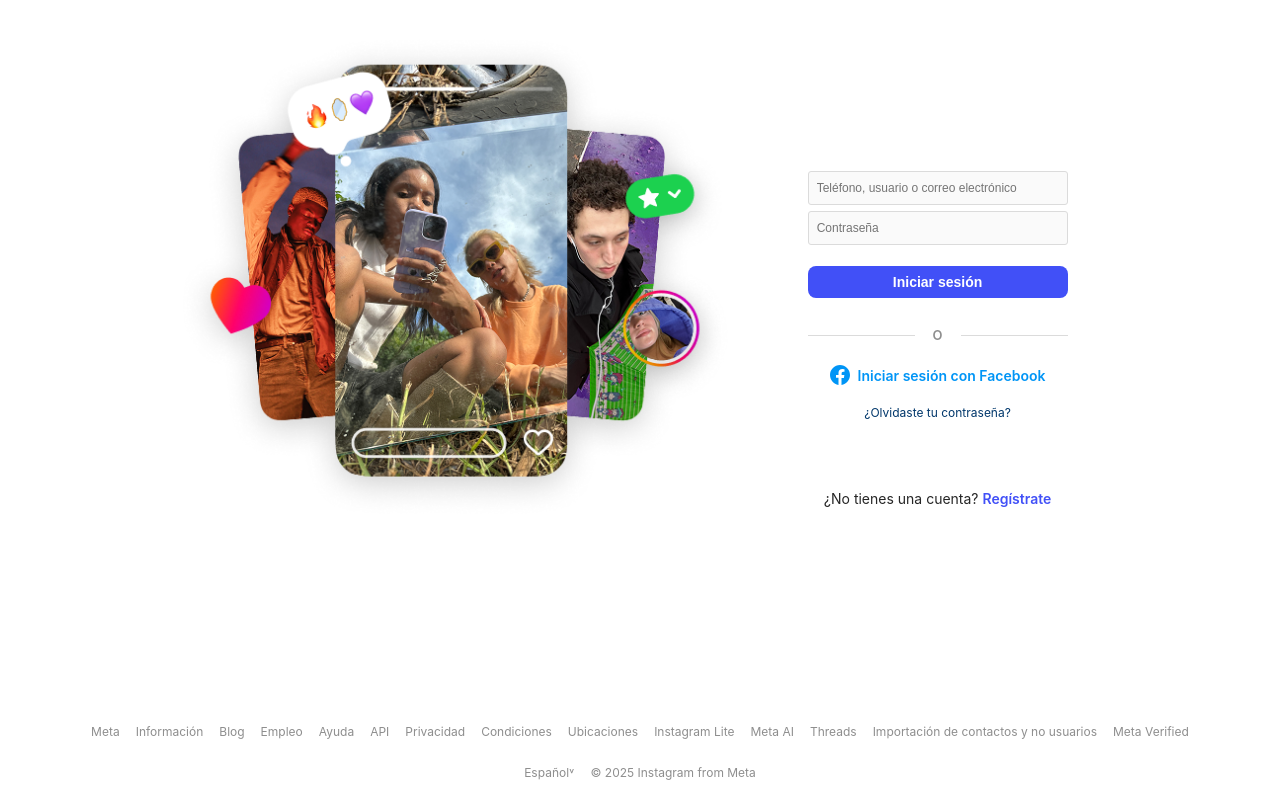
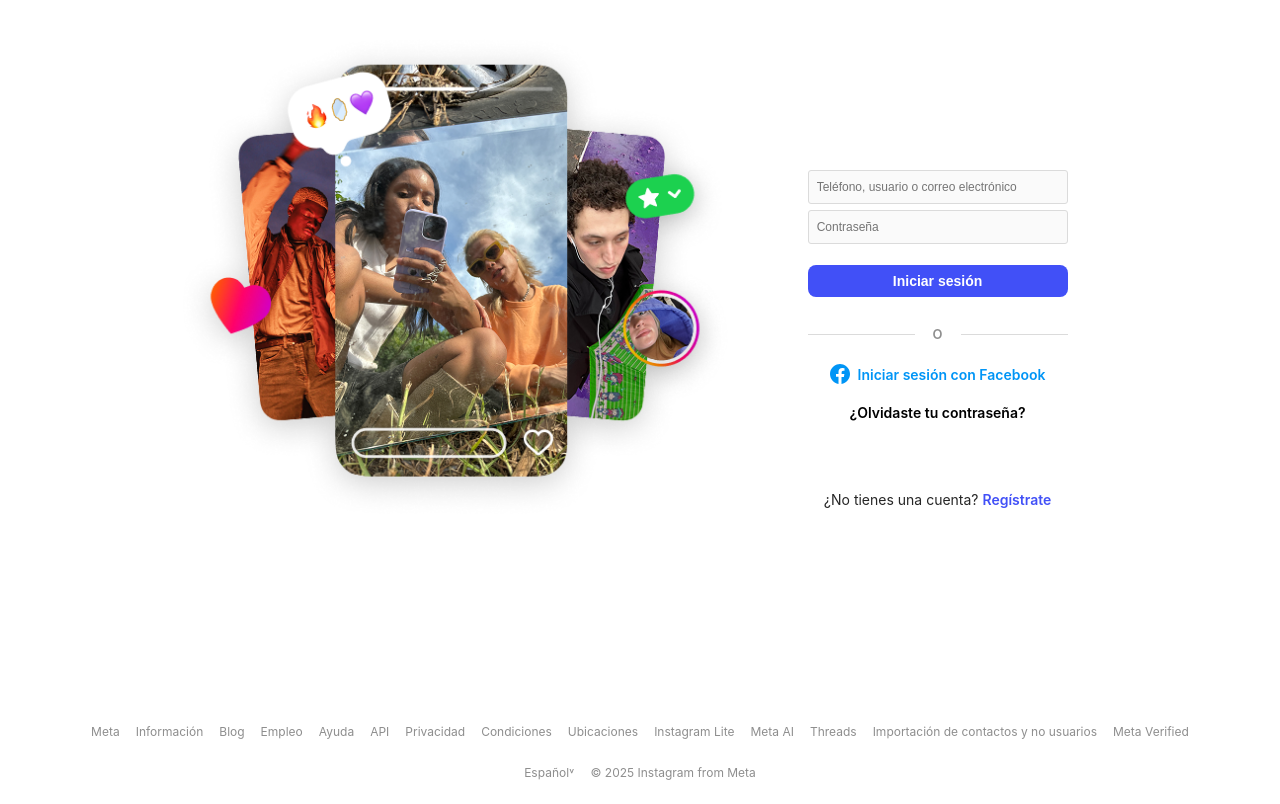
Before and after one commit to LOLobito1234/instagram, a website: page public/index.html in a window 1280 px wide. Shown: the part 144-948 px from the top of the page. Drawn offline with Linux system fonts and the light colour scheme; grey boxes are pictures that could not be loaded; a web font is replaced by a local one.

Commit message:
cambio de diseno underline forgot password

```diff
--- a/public/style.css
+++ b/public/style.css
@@ -157,10 +157,14 @@
 }
 
 .forgot-password {
-    color: #00376b;
-    font-size: 12px;
+    color:black ;
+    font-size: 14px;
+    font-weight: 600;
     text-decoration: none;
     margin-top: 12px;
+}
+.forgot-password:hover {
+    text-decoration: underline;
 }
 
 .signup-box {
```
